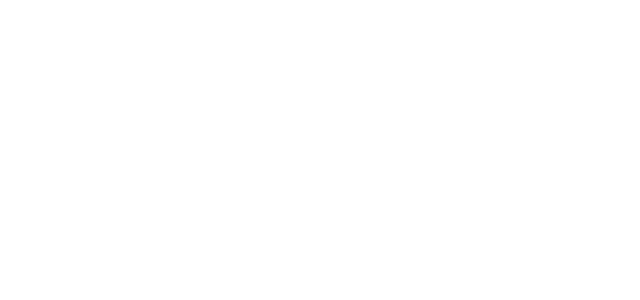
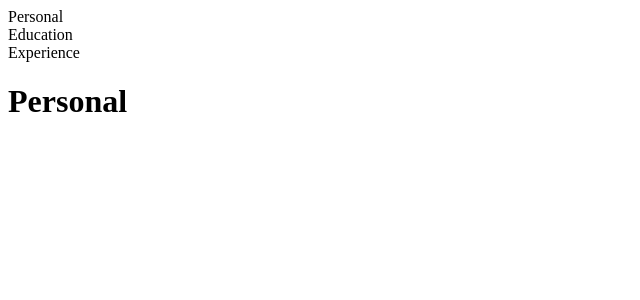
Before and after one commit to maria-sirb/cv-project, a React (Create React App) app: page / in a window 1280 px wide. Shown: the top 300 px of the page, without its empty margins (0-640 px from the left). Built offline with nearby package versions, Linux system fonts and the light colour scheme.

Commit message:
add basic components navigation

```diff
--- a/src/App.js
+++ b/src/App.js
@@ -1,9 +1,42 @@
+import React, {Component} from "react";
+import { Education } from "./components/Education";
+import { Experience } from "./components/Experience";
+import { Personal } from "./components/Personal";
+import { componentsMap } from "./componentsMap";
+class App extends Component{
 
-function App() {
-  return (
-    <div className="App">
-    </div>
-  );
+
+  constructor(){
+    super();
+    this.state = {
+      currentStep : "Personal"
+    };
+
+    this.changeStep = this.changeStep.bind(this);
+  }
+
+
+
+  changeStep(e) {
+
+    this.setState({currentStep: e.target.id});
+
+  }
+
+  render() {
+
+    let Step = componentsMap[this.state.currentStep];
+    return(
+      <div className="App">
+        <div className = "Steps">
+          <div onClick={this.changeStep} id = "Personal">Personal</div>
+          <div onClick={this.changeStep} id = "Education">Education</div>
+          <div onClick={this.changeStep} id = "Experience">Experience</div>
+        </div>
+      <Step title = {this.state.currentStep}/>
+      </div>
+    );
+  }
 }
 
 export default App;
```
